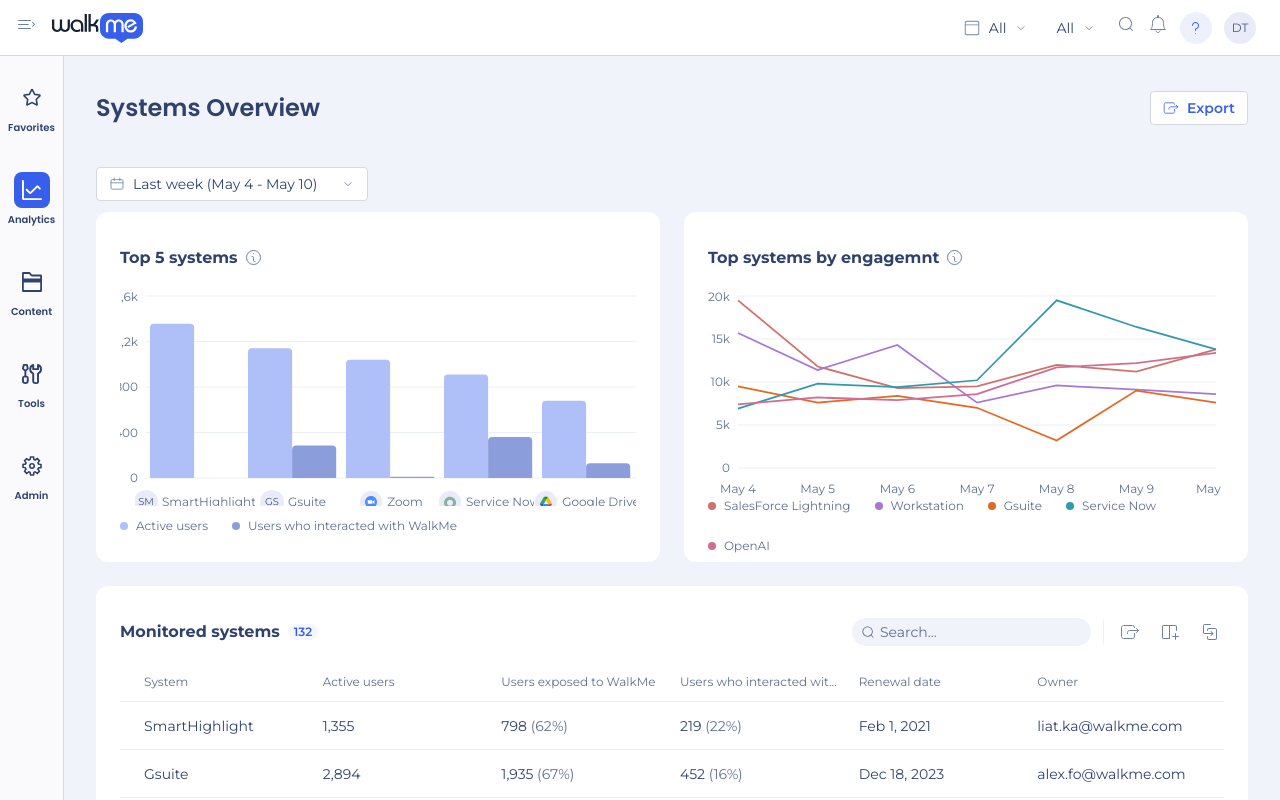
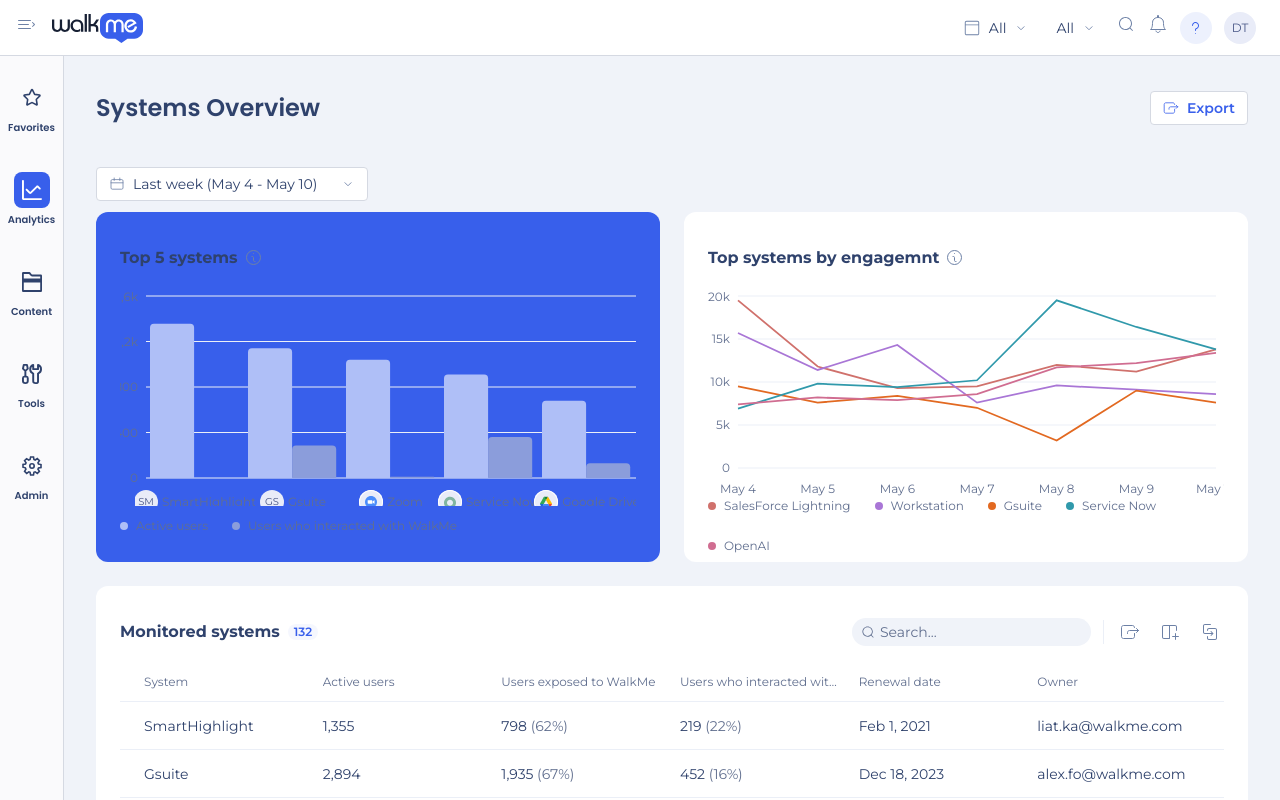
Before and after one commit to danielboaron23/walkme-analytics-ui, a React (Vite) app: page / in a window 1280 px wide. Built offline with nearby package versions, Linux system fonts and the light colour scheme; a web font is replaced by a local one.

Commit message:
Spring autosave

```diff
--- a/src/screens/SystemsOverview.tsx
+++ b/src/screens/SystemsOverview.tsx
@@ -23,7 +23,10 @@ export function SystemsOverview({
       <div className="flex flex-col gap-sp60 px-sp80 pt-sp10">
         {/* Two chart cards */}
         <div className="grid grid-cols-2 gap-sp60">
-          <DashboardCard title="Top 5 systems">
+          <DashboardCard
+            title="Top 5 systems"
+            className="bg-text-link"
+          >
             <TopSystemsBarChart />
             <ChartLegend
               items={[
```
